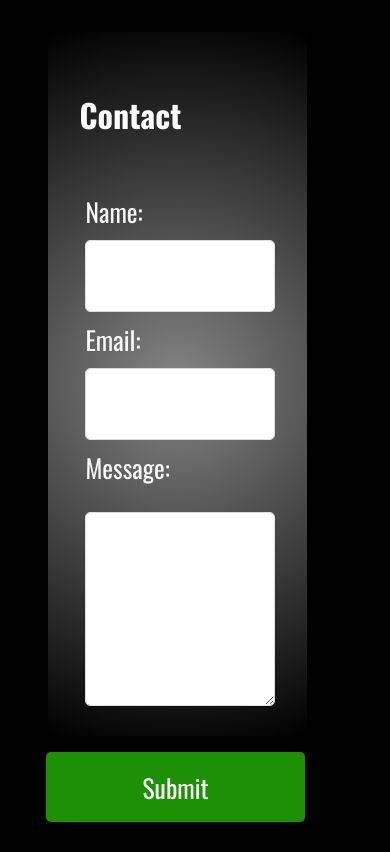
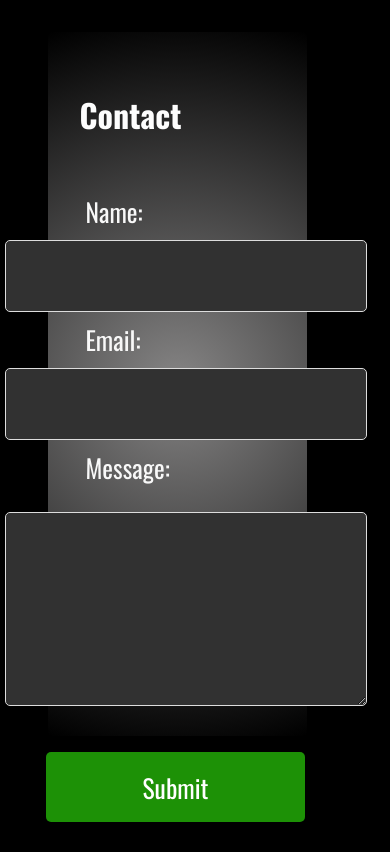
Before and after one commit to MichaelPoffenbarger/StrongBowMediaAgency, a PHP site: page / in a window 390 px wide; the page is wider, and only the part inside the window is pictured. Shown: the part 5648-6500 px from the top of that part. Run offline with PHP 8.4, Linux system fonts and the light colour scheme.

Commit message:
Add files via upload

```diff
--- a/styles.css
+++ b/styles.css
@@ -70,17 +70,11 @@
 
 span {
     font-family: 'Oswald';
-    font-size: 3rem;
+    font-size: 2rem;
 
 }
 
-p {
-    color: white;
-    font-family: 'oswald';
-    font-size: 0.8rem;
-    width: 45vw;
 
-}
 #heroModel {
     width: 30vw;
     padding-right: 5%;
@@ -146,7 +140,7 @@
 
 /* Section styles */
 .section {
-    width: 100vw;
+    width: 80vw;
     height: auto;
     display: flex;
     flex-direction: row;
@@ -358,9 +352,9 @@
     font-size: 1rem;
     line-height: 1.5;
     color: #495057;
-    background-color: #fff;
+    background-color: #313131;
     background-clip: padding-box;
-    border: 1px solid #ced4da;
+
     border-radius: .25rem;
     transition: border-color .15s ease-in-out,box-shadow .15s ease-in-out;
 }
@@ -377,8 +371,8 @@
 #nameInput {
     position: absolute;
     top: 13rem;
-    left: -6rem;
-    width: 40vw;
+    left: -11rem;
+    width: 84vw;
 }
 #emailLabel {
     position: absolute;
@@ -388,8 +382,8 @@
 #emailInput {
     position: absolute;
     top: 21rem;
-    left: -6rem;
-    width: 40vw;
+    left: -11rem;
+    width: 84vw;
 }
 #messageLabel {
     position: absolute;
@@ -399,8 +393,8 @@
 #messageInput {
     position: absolute;
     top: 30rem;
-    left: -6rem;
-    width: 40vw;
+    left: -11rem;
+    width: 84vw;
 }
 #submitBtn {
     position: absolute;
```
